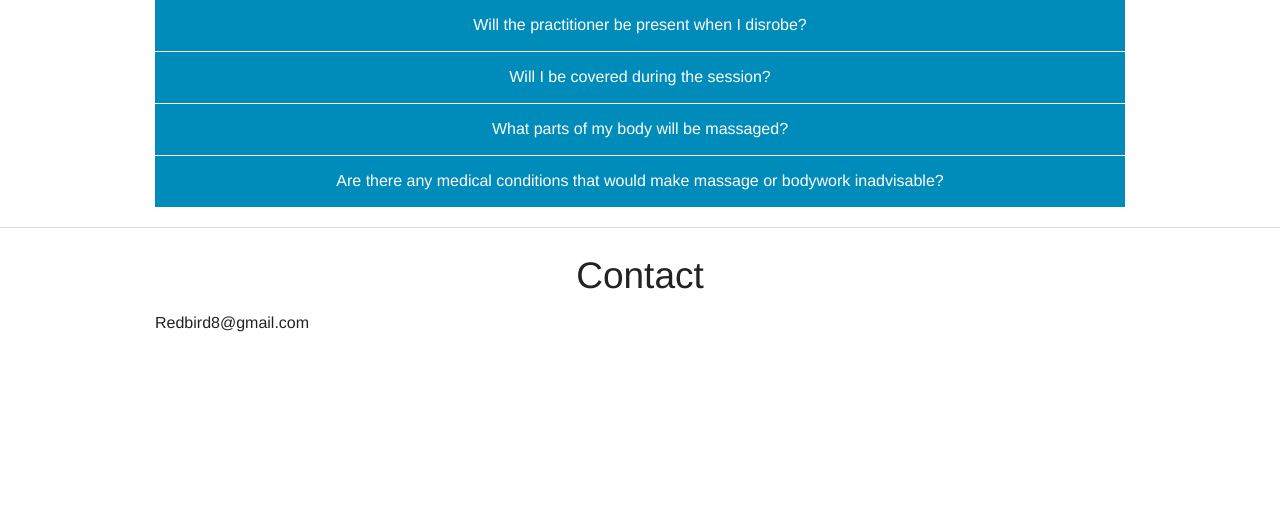
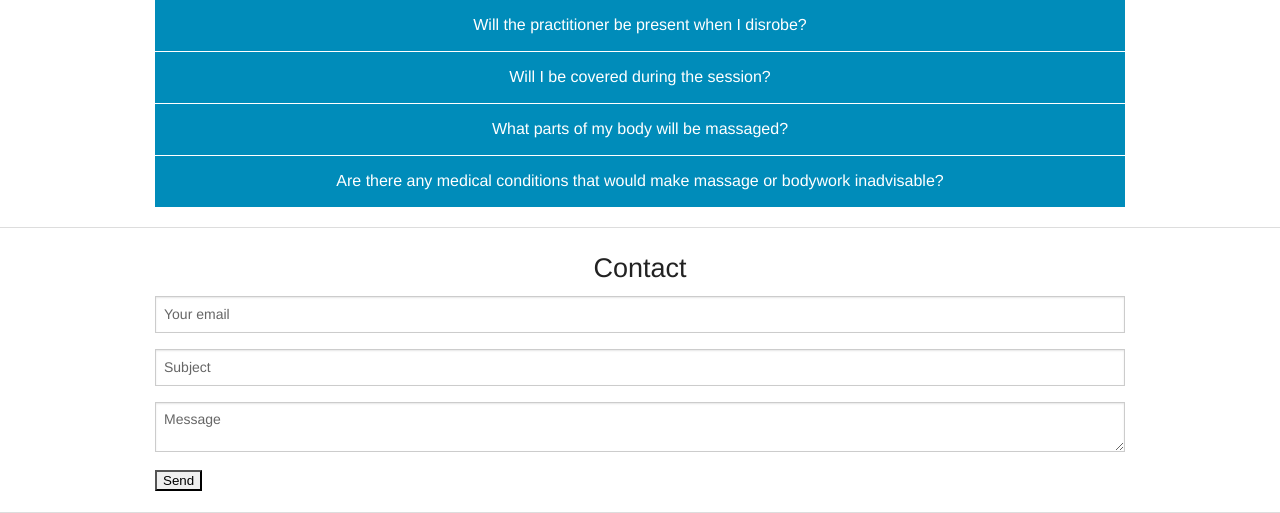
Before and after one commit to rimmesbe/TrinityFusion_site, a PHP site: page /homepage.php in a window 1280 px wide. Shown: the part 3651-4164 px from the top of the page. Before the commit the page ends 3983 px from the top, so only its background shows below. Run offline with PHP 8.4, Linux system fonts and the light colour scheme; some libraries are stand-ins or nearby versions.

Commit message:
created contact form with jquery validator and php back up validator

```diff
--- a/massage_and_facials/css/application.css
+++ b/massage_and_facials/css/application.css
@@ -48,6 +48,10 @@ body.f-topbar-fixed {
   margin-top: 20px;
 }
 
+.form-errors {
+  color: red;
+}
+
 a.button.border-button {
   background-color: #f2f2f2;
   border: 1px solid #d8d8d8;
--- a/massage_and_facials/homepage.php
+++ b/massage_and_facials/homepage.php
@@ -1,3 +1,55 @@
+<?php
+  $sent = false;
+  $hasError = false;
+
+  if(isset($_POST['submitform'])) {
+    $email = trim($_POST['email']);
+    $subject = trim(htmlspecialchars($_POST['subject'], ENT_QUOTES));
+    $message = trim(htmlspecialchars($_POST['message'], ENT_QUOTES));
+
+    $fieldsArray = array(
+      'email' => $email,
+      'subject' => $subject,
+      'message' => $message
+    );
+
+    $errorArray = array();
+
+    foreach($fieldsArray as $key => $val) {
+      switch ($key) {
+        case 'subject':
+        case 'message':
+          if(empty($val)) {
+            $hasError = true;
+            $errorArray[$key] = ucfirst($key) . " field was left empty.";
+          }
+          break;
+        case 'email':
+          if(!filter_var($email, FILTER_VALIDATE_EMAIL)) {
+            $hasError = true;
+            $errorArray[$key] = "Invalid Email Address entered";
+          }else{
+            $email = filter_var($email, FILTER_SANITIZE_EMAIL);
+          }
+          break;
+      }
+    }
+    if($hasError !== true) {
+      $to = "ryanimmesberger@gmail.com";
+      $msgcontents = "$message";
+      $headers = "MIME-Version: 1.0 \r\n";
+      $headers .= "Content-type: text/html; charset=iso-8859-1 \r\n";
+      $headers .= "From: $email \r\n";
+      $mailsent = mail($to, $subject, $msgcontents, $headers);
+      if($mailsent) {
+        $sent = true;
+        unset($subject);
+        unset($email);
+        unset($message);
+      }
+    }
+  }
+?>
 <!doctype html>
 <html class="no-js" lang="en">
   <head>
@@ -12,7 +64,7 @@
     <script src="http://ajax.aspnetcdn.com/ajax/jquery.validate/1.14.0/jquery.validate.js"></script>
     <script>
       $(document).ready(function(){
-        $('contactForm').validate({
+        $('#contactform').validate({
           rules: {
             email: {
               required: true,
@@ -23,7 +75,7 @@
               minlength: 2
             },
             message: {
-              required, true,
+              required: true,
               minlength: 10
             }
           },
@@ -397,10 +449,29 @@
 
     <div class="row">
       <div class="large-12 medium-12 columns">
-        <h2 class="center-text">Contact</h2>
-        <p>Redbird8@gmail.com</p>
+        <div class="contact-div">
+          <h3 class="center-text">Contact</h3>
+          <form id="contactform" method="post" action="<?php echo $_SERVER['PHP_SELF']; ?>" novalidate>
+            <?php
+              if($sent === true) {
+                echo "<h2 class='success'>Thanks, your message has been sent!</h2>";
+              }elseif($hasError == true){
+                echo "<ul class='errorList'>";
+                foreach($errorArray as $key => $val){
+                  echo "<li class='form-errors'>" . ucfirst($key) . " field error - $val</li>";
+                }
+                echo "</ul>";
+              }
+            ?>
+            <input type="email" name="email" value="<?php echo (isset($email) ? $email : ""); ?>" placeholder="Your email">
+            <input type="text" name="subject" value="<?php echo (isset($subject) ? $subject : ""); ?>" placeholder="Subject">
+            <textarea name="message" placeholder="Message"><?php echo (isset($message) ? $message : ""); ?></textarea>
+            <input type="submit" name="submitform" value="Send">
+          </form>
+        </div>
       </div>
     </div>
+    <hr />
 
     <script>
       $(document).foundation();
```
